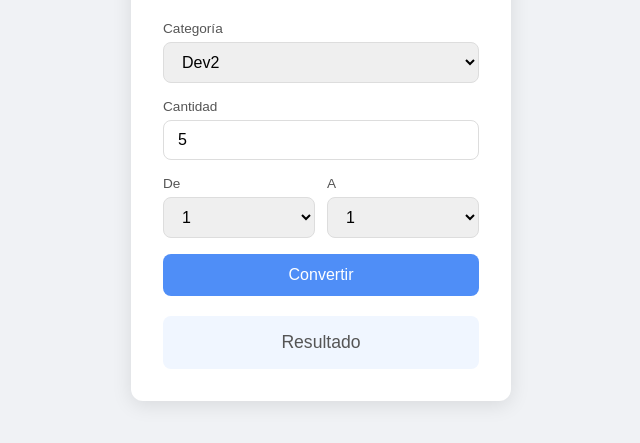
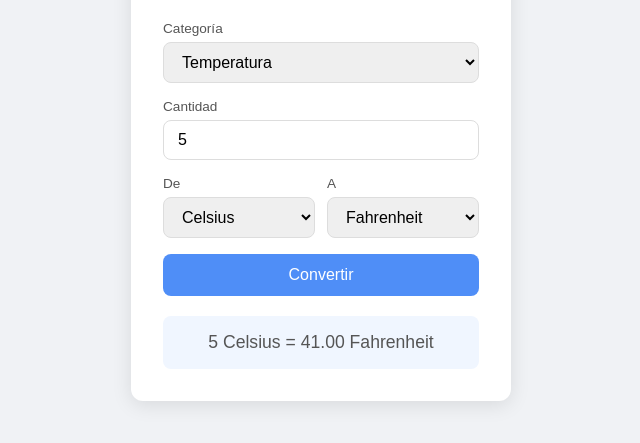
Before and after one commit to CesaDark09/conversor-unidades, a plain HTML site: page index.html in a window 1280 px wide. Both pictures are taken after typing "5" into the empty fields and a click on the button "Convertir". Shown: the part 231-674 px from the top of the page, without its empty margins (319-959 px from the left). Drawn offline with Linux system fonts and the light colour scheme.

Commit message:
Lógica de temperaturas creada

```diff
--- a/index.html
+++ b/index.html
@@ -11,36 +11,29 @@
         <h1>🔄 Convertidor de Valores</h1>
 
         <label>Categoría</label>
-        <select>
-            <option>Dev2</option>
-            <option>Dev3</option>
+        <select id="categoria" onchange="actualizarUnidades()">
+            <option value="temperatura">Temperatura</option>
+            <option value="distancia">Distancia</option>
         </select>
 
         <label>Cantidad</label>
-        <input type="number" placeholder="Ingresa un valor">
+        <input type="number" id="cantidad" placeholder="Ingresa un valor">
 
         <div class="row">
             <div>
                 <label>De</label>
-                <select>
-                    <option>1</option>
-                    <option>2</option>
-                    <option>3</option>
-                </select>
+                <select id="desde"></select>
             </div>
             <div>
                 <label>A</label>
-                <select>
-                    <option>1</option>
-                    <option>2</option>
-                    <option>3</option>
-                </select>
+                <select id="hacia"></select>
             </div>
         </div>
 
-        <button type="button">Convertir</button>
+        <button type="button" onclick="convertir()">Convertir</button>
 
-        <div class="resultado">Resultado</div>
+        <div class="resultado" id="resultado">Resultado</div>
     </div>
+    <script src="temperaturas.js"></script>
 </body>
 </html>
--- /dev/null
+++ b/temperaturas.js
@@ -0,0 +1,39 @@
+const unidades = {
+    temperatura: ['Celsius', 'Fahrenheit', 'Kelvin']
+};
+
+function actualizarUnidades() {
+    const cat  = document.getElementById('categoria').value;
+    const opts = unidades[cat].map(u => `<option value="${u}">${u}</option>`).join('');
+    document.getElementById('desde').innerHTML = opts;
+    document.getElementById('hacia').innerHTML = opts;
+    document.getElementById('hacia').selectedIndex = 1;
+    document.getElementById('resultado').textContent = 'Resultado';
+}
+
+function convertir() {
+    const val = parseFloat(document.getElementById('cantidad').value);
+    const de  = document.getElementById('desde').value;
+    const a   = document.getElementById('hacia').value;
+    const cat = document.getElementById('categoria').value;
+
+    if (isNaN(val)) { alert('Ingresa un valor numérico'); return; }
+
+    if (cat === 'temperatura') {
+        let celsius;
+        if (de === 'Celsius')    celsius = val;
+        if (de === 'Fahrenheit') celsius = (val - 32) * 5 / 9;
+        if (de === 'Kelvin')     celsius = val - 273.15;
+
+        let resultado;
+        if (a === 'Celsius')    resultado = celsius;
+        if (a === 'Fahrenheit') resultado = celsius * 9 / 5 + 32;
+        if (a === 'Kelvin')     resultado = celsius + 273.15;
+
+        document.getElementById('resultado').textContent =
+            val + ' ' + de + ' = ' + resultado.toFixed(2) + ' ' + a;
+    }
+
+}
+
+actualizarUnidades();
```
